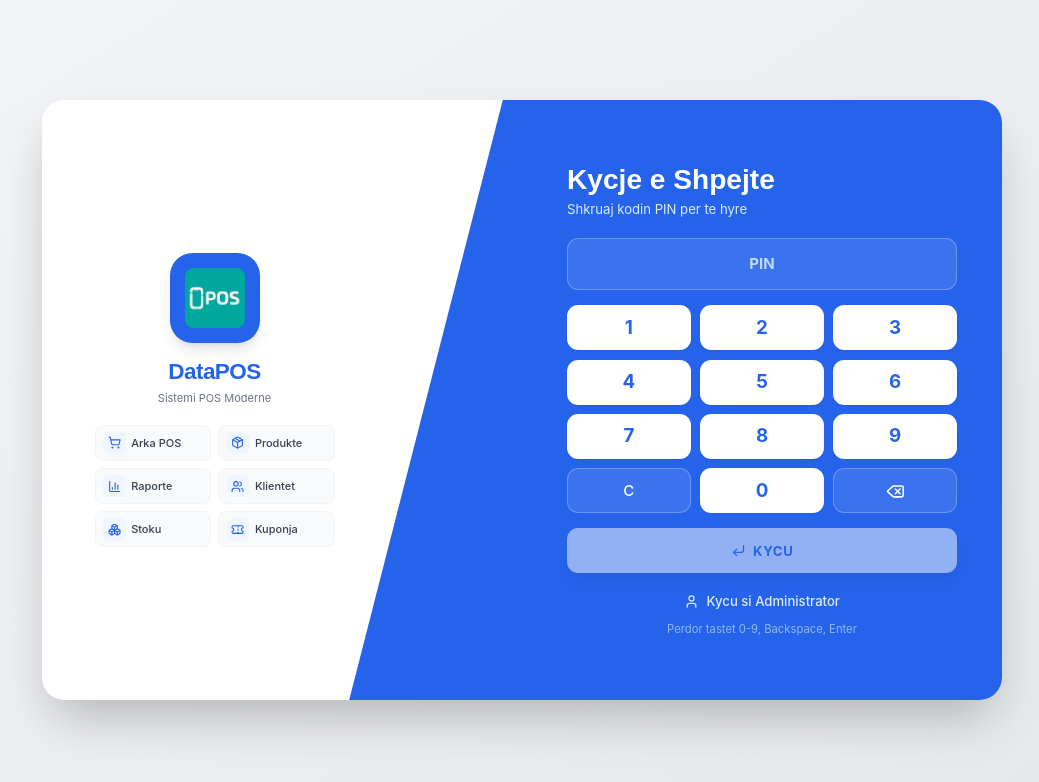
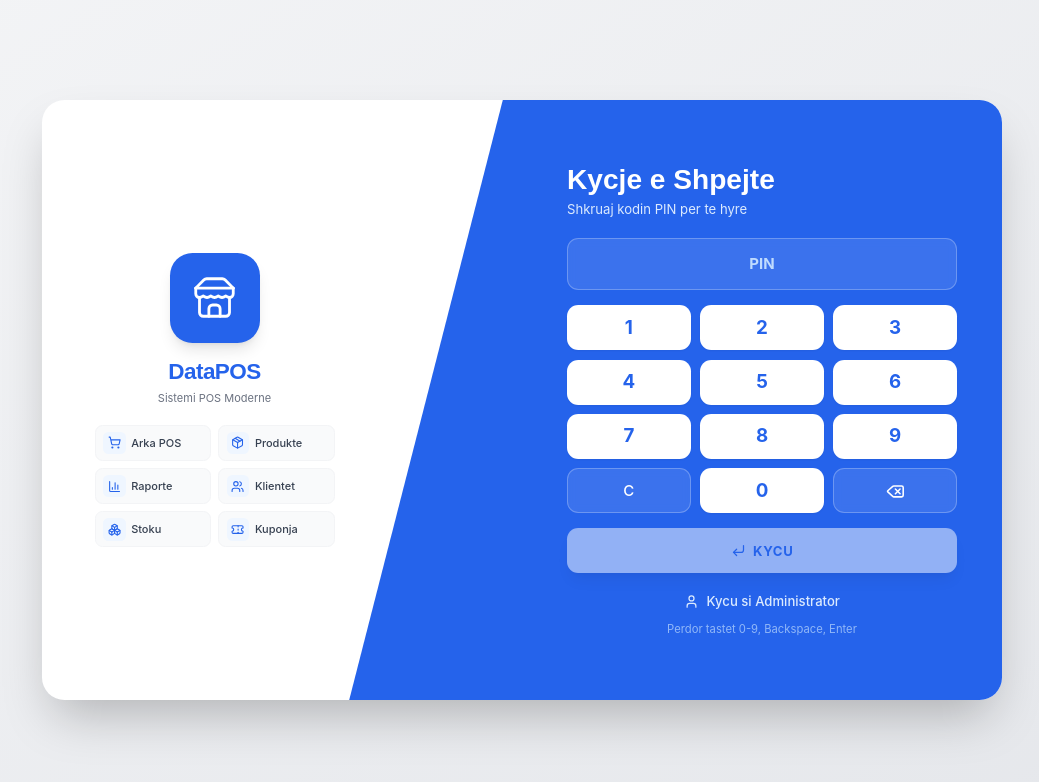
Before and after one commit to urimffkfutsall-svg/Datapos.pro, a React (Create React App) app in the folder frontend/: page /#/login in a window 1280 px wide. Shown: the top 782 px of the page, without its empty margins (118-1157 px from the left). Built offline with nearby package versions, Linux system fonts and the light colour scheme; no server answers.

Commit message:
UI Login: logo fallback = ikone Store blu (pa background jeshil)

```diff
--- a/frontend/src/pages/Login.jsx
+++ b/frontend/src/pages/Login.jsx
@@ -8,7 +8,7 @@ import {
 import {
   Delete, CornerDownLeft, User, Lock, Eye, EyeOff,
   ArrowLeft, AlertTriangle, CreditCard, Phone,
-  ShoppingCart, Package, BarChart3, Users, Boxes, Ticket,
+  ShoppingCart, Package, BarChart3, Users, Boxes, Ticket, Store,
 } from 'lucide-react';
 
 const SERVICES = [
@@ -124,12 +124,16 @@ const Login = () => {
               <div className="w-full max-w-[240px] mx-auto lg:mx-0 flex flex-col items-center">
                 {/* Logo ne kontejner blu */}
                 <div className="w-24 h-24 bg-[#2563EB] rounded-3xl shadow-lg flex items-center justify-center mb-4">
-                  <img
-                    src={logoSrc}
-                    alt={brandName}
-                    className="w-16 h-16 object-contain"
-                    onError={(e) => { e.target.style.display = 'none'; }}
-                  />
+                  {tenant?.logo_url ? (
+                    <img
+                      src={tenant.logo_url}
+                      alt={brandName}
+                      className="w-16 h-16 object-contain rounded-2xl"
+                      onError={(e) => { e.target.style.display = 'none'; }}
+                    />
+                  ) : (
+                    <Store className="w-12 h-12 text-white" strokeWidth={1.5} />
+                  )}
                 </div>
 
                 {/* Emri firmes */}
```
